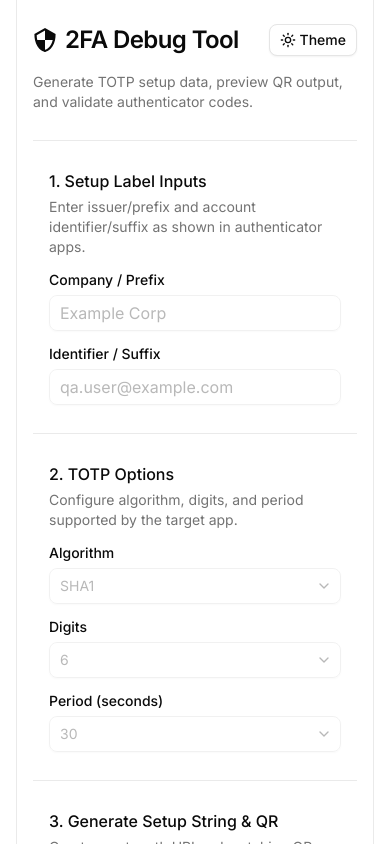
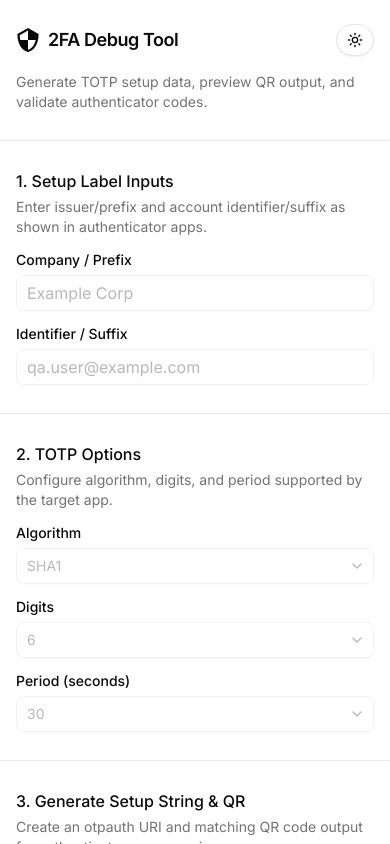
Before and after one commit to tristanbudd/2fa-debug-tool, a Next.js app: page / in a window 390 px wide. Shown: the top 844 px of the page. Built offline with nearby package versions, Linux system fonts and the light colour scheme.

Commit message:
Improve responsiveness & unsupported size notice

```diff
--- a/src/app/page.tsx
+++ b/src/app/page.tsx
@@ -32,18 +32,30 @@ function OgrShieldIcon() {
 
 export default function Home() {
   return (
-    <main className="mx-auto flex w-full max-w-5xl flex-1 justify-center px-4 py-0 sm:px-6 lg:px-8">
-      <div className="border-border/80 bg-background/95 w-full max-w-3xl border-x px-4 py-6 sm:px-8 sm:py-8">
+    <main className="mx-auto flex w-full max-w-5xl flex-1 justify-center px-0 py-0 min-[400px]:px-4 sm:px-6 lg:px-8">
+      <section className="flex min-h-screen w-full items-center justify-center p-6 min-[300px]:hidden">
+        <div className="border-border bg-background w-full max-w-sm border p-4">
+          <h1 className="text-base font-semibold">Screen size unsupported</h1>
+          <p className="text-muted-foreground mt-2 text-sm">
+            This tool requires at least 300px viewport width. Please rotate your device or use a
+            larger screen.
+          </p>
+        </div>
+      </section>
+
+      <div className="border-border/80 bg-background/95 hidden w-full max-w-3xl border-x-0 px-0 py-6 min-[300px]:block min-[400px]:border-x sm:px-8 sm:py-8">
         <header className="space-y-4 pb-7">
-          <div className="flex items-center justify-between gap-3">
+          <div className="flex items-center justify-between gap-3 px-4 sm:px-0">
             <div className="flex items-center gap-2">
               <OgrShieldIcon />
-              <h1 className="text-2xl font-semibold tracking-tight sm:text-3xl">2FA Debug Tool</h1>
+              <h1 className="text-lg font-semibold tracking-tight min-[400px]:text-2xl sm:text-3xl">
+                2FA Debug Tool
+              </h1>
             </div>
             <ThemeToggle />
           </div>
 
-          <p className="text-muted-foreground text-sm sm:text-base">
+          <p className="text-muted-foreground px-4 text-sm sm:px-0 sm:text-base">
             Generate TOTP setup data, preview QR output, and validate authenticator codes.
           </p>
         </header>
@@ -223,7 +235,7 @@ export default function Home() {
         </div>
 
         <section className="border-border/80 border-t px-4 py-7 sm:px-6 sm:py-8">
-          <div className="flex items-center justify-between gap-4">
+          <div className="flex items-center justify-between gap-4 max-[399px]:flex-col max-[399px]:items-start">
             <Link
               href="https://github.com/tristanbudd/2fa-debug-tool"
               target="_blank"
--- a/src/components/theme-toggle.tsx
+++ b/src/components/theme-toggle.tsx
@@ -7,6 +7,7 @@
 import { useEffect } from "react"
 import { Moon, Sun } from "lucide-react"
 
+import { cn } from "@/lib/utils"
 import { Button } from "@/components/ui/button"
 
 type ThemeMode = "light" | "dark"
@@ -26,7 +27,11 @@ function getInitialTheme(): ThemeMode {
   return window.matchMedia("(prefers-color-scheme: dark)").matches ? "dark" : "light"
 }
 
-export function ThemeToggle() {
+type ThemeToggleProps = {
+  className?: string
+}
+
+export function ThemeToggle({ className }: ThemeToggleProps) {
   useEffect(() => {
     const initialTheme = getInitialTheme()
     document.documentElement.classList.toggle("dark", initialTheme === "dark")
@@ -47,11 +52,13 @@ export function ThemeToggle() {
       variant="outline"
       size="sm"
       aria-label="Toggle light or dark mode"
+      className={cn("gap-1.5 rounded-full", className)}
       onClick={toggleTheme}
     >
       <Sun className="size-4 dark:hidden" aria-hidden />
       <Moon className="hidden size-4 dark:block" aria-hidden />
-      Theme
+      <span className="hidden min-[400px]:inline">Theme</span>
+      <span className="sr-only">Toggle theme</span>
     </Button>
   )
 }
```
